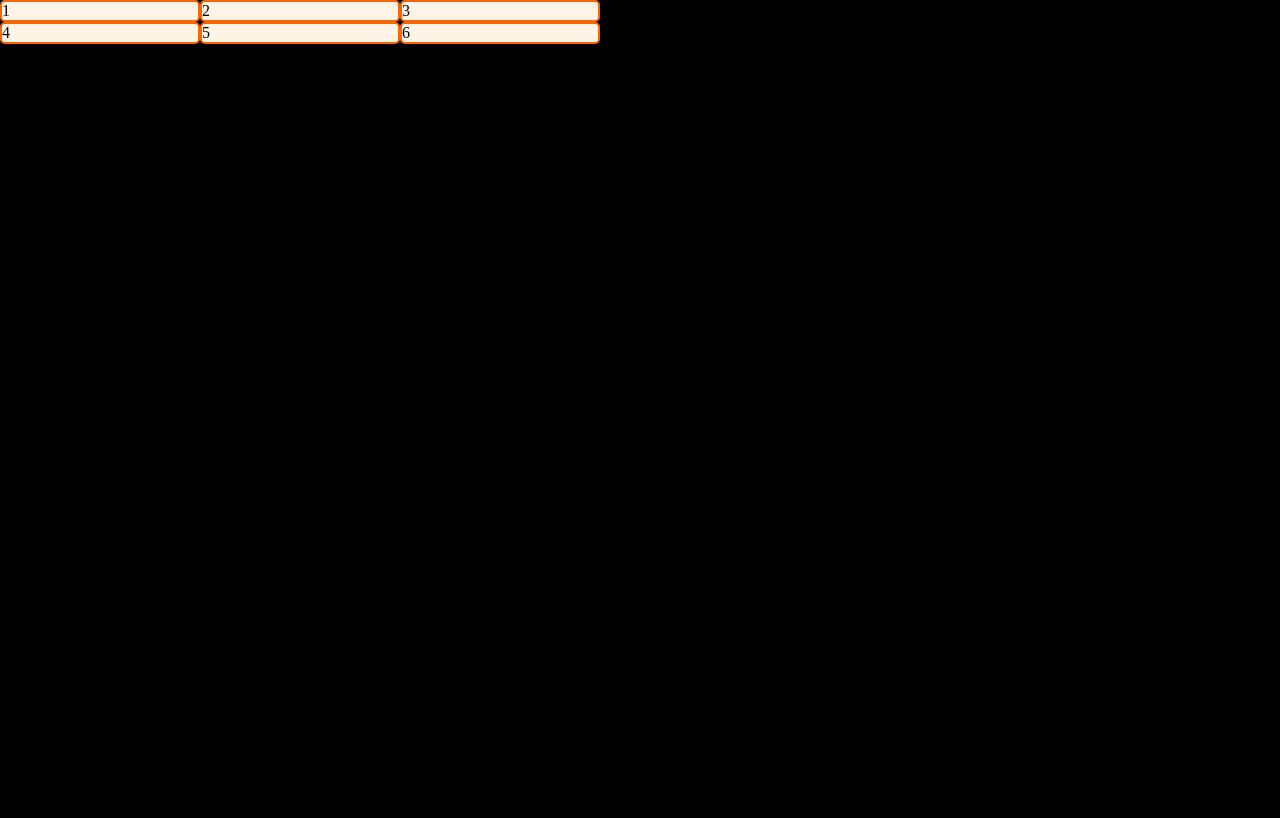
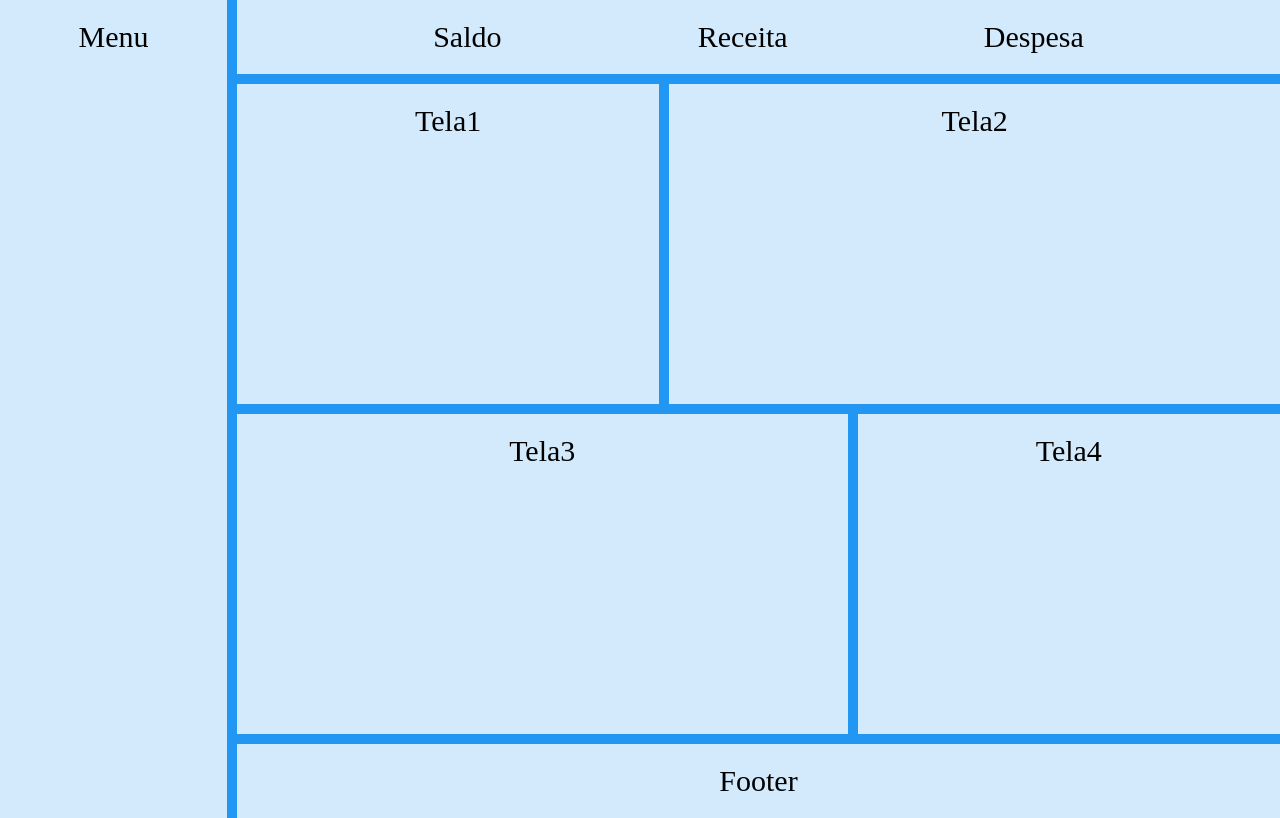
Before and after one commit to AlexSJ33/SisFinan, a React (Vite) app: page / in a window 1280 px wide. Built offline with nearby package versions, Linux system fonts and the light colour scheme.

Commit message:
second commit

```diff
--- a/src/components/Home.css
+++ b/src/components/Home.css
@@ -1,13 +1,58 @@
 body {
-    background-color: black;
+    background-color: green;
 
 }
 .container {
     display: grid;
-    grid-template-columns: 200px 200px 200px;
+
+    grid:
+    'menu header header header header header'
+    'menu tela1 tela1 tela2 tela2 tela2'
+    'menu tela3 tela3 tela3 tela4 tela4'
+    'menu footer footer footer footer footer';
+    gap: 10px;
+    background-color: #2196f3;
+
+
 }
-.item {
-    border: 2px solid #f76707;
-    border-radius: 5px;
-    background-color: #fff4e6;
+.item1 {
+    grid-area: header;
+    display: flex;
+    flex-direction: row;
+    justify-content: space-evenly;
+    align-items: center;
 }
+.item2 {
+    grid-area: menu;
+    height: 100%;
+ }
+.item3 {
+    grid-area: tela1;
+    height: 40vh;
+}
+.item4 {
+    grid-area: tela2;
+    height: 40vh;
+
+}
+.item5 {
+    grid-area: tela3;
+    height: 40vh;
+
+}
+.item6 {
+    grid-area: tela4;
+    height: 40vh;
+
+}
+.item7 {
+    grid-area: footer;
+    height: 100%;
+
+}
+.container > div {
+    background-color:rgba(255,255,255,0.8);
+    text-align: center;
+    padding: 20px 0;
+    font-size: 30px;
+}
--- a/src/components/Home.jsx
+++ b/src/components/Home.jsx
@@ -4,12 +4,17 @@ function Home() {
   return (
     <>
     <div className='container'>
-        <div className='item'>1</div>
-        <div className='item'>2</div>
-        <div className='item'>3</div>
-        <div className='item'>4</div>
-        <div className='item'>5</div>
-        <div className='item'>6</div>
+        <div className='item1'>
+          <div>Saldo</div>
+          <div>Receita</div>
+          <div>Despesa</div>
+        </div>
+        <div className='item2'>Menu</div>
+        <div className='item3'>Tela1</div>
+        <div className='item4'>Tela2</div>
+        <div className='item5'>Tela3</div>
+        <div className='item6'>Tela4</div>
+        <div className='item7'>Footer</div>
     </div>
     </>
   )
```
